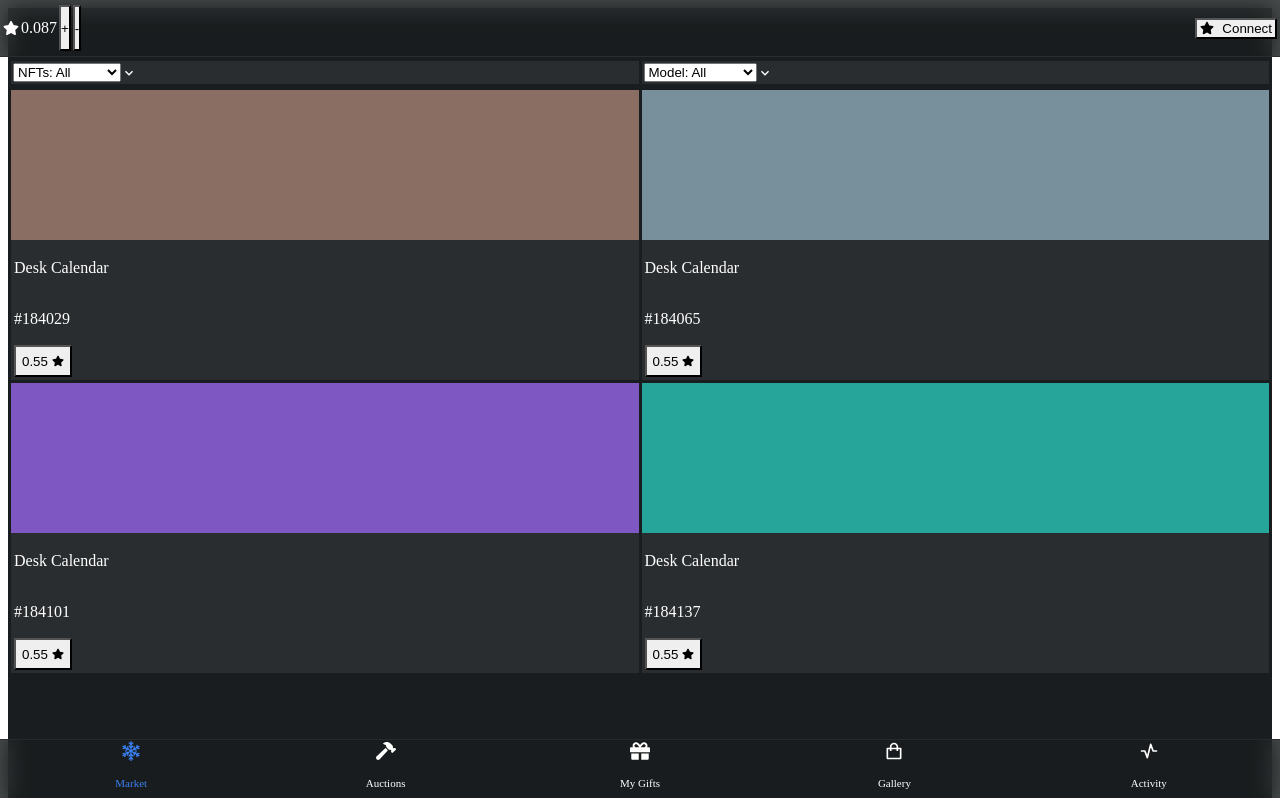
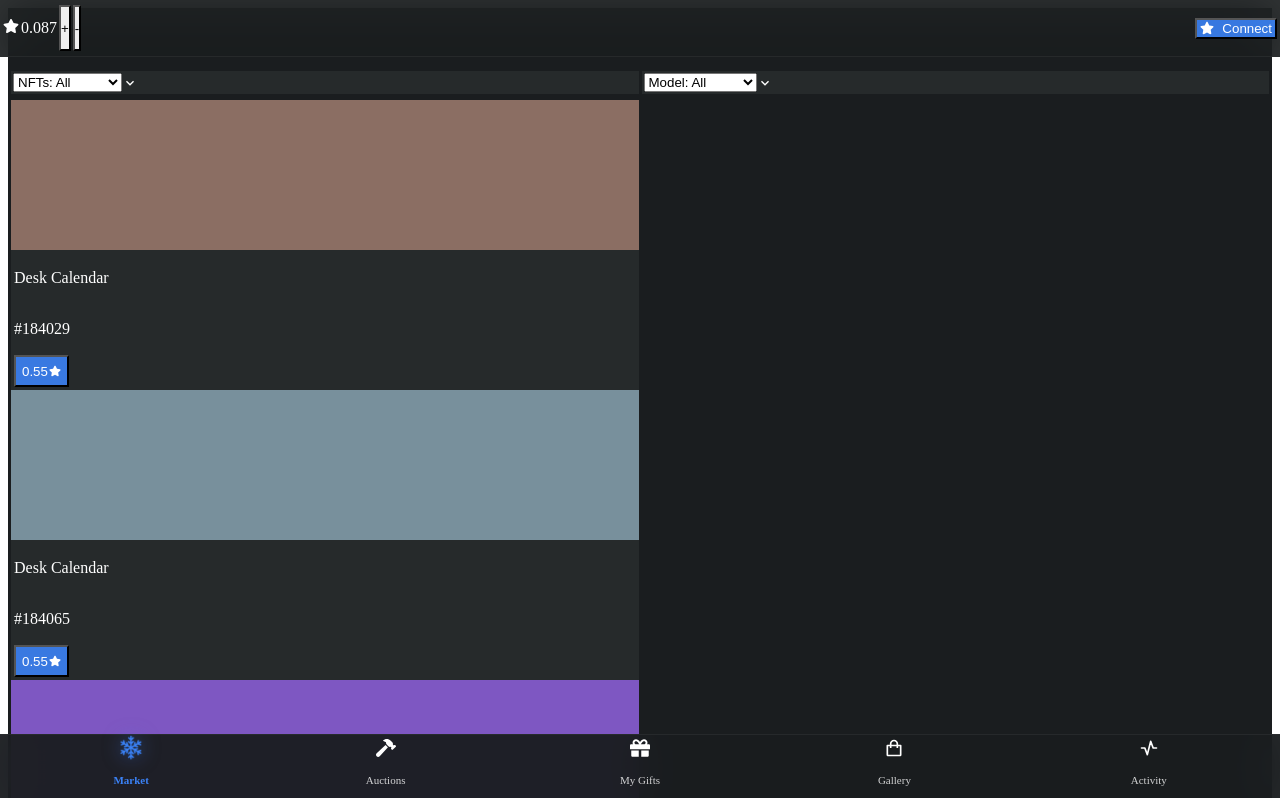
Before and after one commit to useriiefokrjkgjrkgkgkjkg/telegram-nft-marketplace, a Next.js app: page / in a window 1280 px wide. Shown: the top 798 px of the page. Built offline with nearby package versions, Linux system fonts and the light colour scheme.

Commit message:
Восстановлены все анимации и профессиональный дизайн

```diff
--- a/app/page.tsx
+++ b/app/page.tsx
@@ -1,5 +1,5 @@
-import { Box, Button, HStack, Text, VStack, useDisclosure, Grid, GridItem, Select, IconButton } from '@chakra-ui/react'
-import { useState } from 'react'
+import { Box, Button, HStack, Text, VStack, useDisclosure, Grid, GridItem, Select, IconButton, SlideFade, Fade } from '@chakra-ui/react'
+import { useState, useEffect } from 'react'
 import { BsSnow2 } from 'react-icons/bs'
 import { FaGift, FaHammer, FaStar } from 'react-icons/fa'
 import { BiShoppingBag } from 'react-icons/bi'
@@ -8,51 +8,81 @@ import { TbActivity } from 'react-icons/tb'
 export default function Home() {
   const [activeTab, setActiveTab] = useState('market')
   const [walletAddress, setWalletAddress] = useState('')
+  const [isLoading, setIsLoading] = useState(true)
+  const [selectedFilter, setSelectedFilter] = useState('all')
+
+  useEffect(() => {
+    setTimeout(() => setIsLoading(false), 500)
+  }, [])
+
+  const handleTabChange = (tabId: string) => {
+    setIsLoading(true)
+    setActiveTab(tabId)
+    setTimeout(() => setIsLoading(false), 300)
+  }
 
   return (
-    <Box minH="100vh" bg="#1A1D1F" color="white">
+    <Box minH="100vh" bg="#1A1D1F" color="white" position="relative">
       {/* Top Bar */}
       <HStack
         p={3}
         justify="space-between"
-        borderBottom="1px solid #2A2D2F"
+        borderBottom="1px solid rgba(42, 45, 47, 0.8)"
         position="fixed"
         top={0}
         left={0}
         right={0}
         zIndex={100}
-        bg="rgba(26, 29, 31, 0.8)"
+        bg="rgba(26, 29, 31, 0.9)"
         style={{
-          backdropFilter: 'blur(10px)',
-          WebkitBackdropFilter: 'blur(10px)',
+          backdropFilter: 'blur(20px)',
+          WebkitBackdropFilter: 'blur(20px)',
         }}
+        transition="all 0.3s ease"
       >
         <HStack spacing={2}>
+          <Box
+            role="group"
+            position="relative"
+            cursor="pointer"
+            _hover={{ transform: 'rotate(180deg)' }}
+            transition="transform 0.6s ease"
+          >
             <FaStar size={16} />
-          <Text fontSize="sm">0.087</Text>
+          </Box>
+          <Text fontSize="sm" fontWeight="500">0.087</Text>
           <IconButton
             aria-label="Add"
             icon={<Text fontSize="sm">+</Text>}
             variant="ghost"
             size="sm"
-            _hover={{ bg: 'whiteAlpha.200' }}
-            transition="all 0.2s"
+            _hover={{ bg: 'whiteAlpha.200', transform: 'scale(1.1)' }}
+            transition="all 0.2s ease"
           />
           <IconButton
             aria-label="Subtract"
             icon={<Text fontSize="sm">-</Text>}
             variant="ghost"
             size="sm"
-            _hover={{ bg: 'whiteAlpha.200' }}
-            transition="all 0.2s"
+            _hover={{ bg: 'whiteAlpha.200', transform: 'scale(1.1)' }}
+            transition="all 0.2s ease"
           />
         </HStack>
         <Button
           size="sm"
-          colorScheme="blue"
+          bg="rgba(59, 130, 246, 0.9)"
+          color="white"
           leftIcon={<FaStar size={14} />}
-          _hover={{ bg: 'blue.500' }}
-          transition="all 0.2s"
+          _hover={{
+            bg: 'blue.500',
+            transform: 'translateY(-2px)',
+            shadow: 'lg'
+          }}
+          _active={{
+            transform: 'translateY(0)',
+            bg: 'blue.600'
+          }}
+          transition="all 0.2s ease"
           px={3}
         >
           Connect
@@ -60,77 +90,139 @@ export default function Home() {
       </HStack>
 
       {/* Main Content */}
-      <Box pt="50px" pb="60px">
+      <Box pt="60px" pb="70px">
         {/* Filters */}
         <HStack p={3} spacing={3}>
           <Box
-            bg="#2A2D2F"
+            bg="rgba(42, 45, 47, 0.8)"
             p={2}
             borderRadius="md"
             flex={1}
-            _hover={{ bg: '#3A3D3F' }}
-            transition="all 0.2s"
+            _hover={{ bg: 'rgba(58, 61, 63, 0.8)', transform: 'translateY(-1px)' }}
+            transition="all 0.2s ease"
+            cursor="pointer"
+            role="group"
           >
             <Select
               variant="unstyled"
               defaultValue="all"
               color="white"
               fontSize="sm"
+              onChange={(e) => setSelectedFilter(e.target.value)}
+              _hover={{ color: 'blue.300' }}
+              transition="all 0.2s ease"
             >
               <option value="all">NFTs: All</option>
+              <option value="rare">Rare</option>
+              <option value="common">Common</option>
             </Select>
           </Box>
           <Box
-            bg="#2A2D2F"
+            bg="rgba(42, 45, 47, 0.8)"
             p={2}
             borderRadius="md"
             flex={1}
-            _hover={{ bg: '#3A3D3F' }}
-            transition="all 0.2s"
+            _hover={{ bg: 'rgba(58, 61, 63, 0.8)', transform: 'translateY(-1px)' }}
+            transition="all 0.2s ease"
+            cursor="pointer"
+            role="group"
           >
             <Select
               variant="unstyled"
               defaultValue="all"
               color="white"
               fontSize="sm"
+              _hover={{ color: 'blue.300' }}
+              transition="all 0.2s ease"
             >
               <option value="all">Model: All</option>
+              <option value="new">New</option>
+              <option value="trending">Trending</option>
             </Select>
           </Box>
         </HStack>
 
         {/* NFT Grid */}
         <Grid templateColumns="repeat(2, 1fr)" gap={3} p={3}>
+          <SlideFade in={!isLoading} offsetY="20px">
             {[1, 2, 3, 4].map((item) => (
               <Box
                 key={item}
-              bg="#2A2D2F"
+                bg="rgba(42, 45, 47, 0.8)"
                 borderRadius="xl"
                 overflow="hidden"
-              _hover={{ transform: 'translateY(-2px)' }}
-              transition="all 0.2s"
+                _hover={{
+                  transform: 'translateY(-4px)',
+                  shadow: '2xl',
+                  bg: 'rgba(58, 61, 63, 0.8)'
+                }}
+                transition="all 0.3s ease"
                 cursor="pointer"
+                role="group"
               >
                 <Box
                   bg={["#8B6E63", "#78909C", "#7E57C2", "#26A69A"][item-1]}
                   h="150px"
                   position="relative"
+                  overflow="hidden"
+                  _after={{
+                    content: '""',
+                    position: 'absolute',
+                    top: 0,
+                    left: 0,
+                    right: 0,
+                    bottom: 0,
+                    bg: 'linear-gradient(180deg, rgba(0,0,0,0) 0%, rgba(0,0,0,0.2) 100%)',
+                    opacity: 0,
+                    transition: 'opacity 0.3s ease'
+                  }}
+                  _groupHover={{
+                    _after: {
+                      opacity: 1
+                    }
+                  }}
                 />
                 <VStack p={3} align="start" spacing={1}>
-                <Text fontSize="sm" fontWeight="500">Desk Calendar</Text>
+                  <Text
+                    fontSize="sm"
+                    fontWeight="500"
+                    _groupHover={{ color: 'blue.300' }}
+                    transition="all 0.2s ease"
+                  >
+                    Desk Calendar
+                  </Text>
                   <Text fontSize="xs" color="gray.400">#{184029 + (item-1)*36}</Text>
                   <Button
                     w="full"
-                  colorScheme="blue"
+                    bg="rgba(59, 130, 246, 0.9)"
+                    color="white"
                     size="sm"
                     fontSize="sm"
                     h="32px"
+                    _hover={{
+                      bg: 'blue.500',
+                      transform: 'scale(1.02)'
+                    }}
+                    _active={{
+                      bg: 'blue.600',
+                      transform: 'scale(0.98)'
+                    }}
+                    transition="all 0.2s ease"
                   >
-                  0.55 <FaStar size={12} style={{ marginLeft: '4px' }} />
+                    0.55
+                    <Box
+                      as={FaStar}
+                      size={12}
+                      ml={1}
+                      transform="rotate(0deg)"
+                      _groupHover={{ transform: 'rotate(180deg)' }}
+                      transition="transform 0.6s ease"
+                    />
                   </Button>
                 </VStack>
               </Box>
             ))}
+          </SlideFade>
         </Grid>
       </Box>
 
@@ -140,16 +232,17 @@ export default function Home() {
         bottom={0}
         left={0}
         right={0}
-        h="60px"
-        bg="rgba(26, 29, 31, 0.8)"
+        h="65px"
+        bg="rgba(26, 29, 31, 0.95)"
         style={{
-          backdropFilter: 'blur(10px)',
-          WebkitBackdropFilter: 'blur(10px)',
+          backdropFilter: 'blur(20px)',
+          WebkitBackdropFilter: 'blur(20px)',
         }}
         borderTop="1px solid rgba(42, 45, 47, 0.8)"
         justify="space-between"
         px={4}
         spacing={0}
+        transition="all 0.3s ease"
       >
         {[
           { icon: BsSnow2, label: 'Market', id: 'market' },
@@ -164,16 +257,30 @@ export default function Home() {
             flex={1}
             cursor="pointer"
             color={activeTab === item.id ? '#3B82F6' : 'gray.400'}
-            onClick={() => setActiveTab(item.id)}
-            transition="all 0.2s"
-            _hover={{ color: activeTab === item.id ? '#3B82F6' : 'gray.300' }}
+            onClick={() => handleTabChange(item.id)}
+            transition="all 0.3s ease"
+            _hover={{
+              color: activeTab === item.id ? '#3B82F6' : 'gray.300',
+              transform: 'translateY(-2px)'
+            }}
+            role="group"
           >
-            <Box>
-              <item.icon size={20} />
+            <Box
+              transform={activeTab === item.id ? 'scale(1.2)' : 'scale(1)'}
+              transition="all 0.3s ease"
+            >
+              <item.icon
+                size={20}
+                style={{
+                  filter: activeTab === item.id ? 'drop-shadow(0 0 8px rgba(59, 130, 246, 0.5))' : 'none'
+                }}
+              />
             </Box>
             <Text
               fontSize="11px"
-              transition="all 0.2s"
+              fontWeight={activeTab === item.id ? "600" : "normal"}
+              transition="all 0.2s ease"
+              opacity={activeTab === item.id ? 1 : 0.8}
             >
               {item.label}
             </Text>
```
Lines whose indentation alone changed are shown as unchanged.
